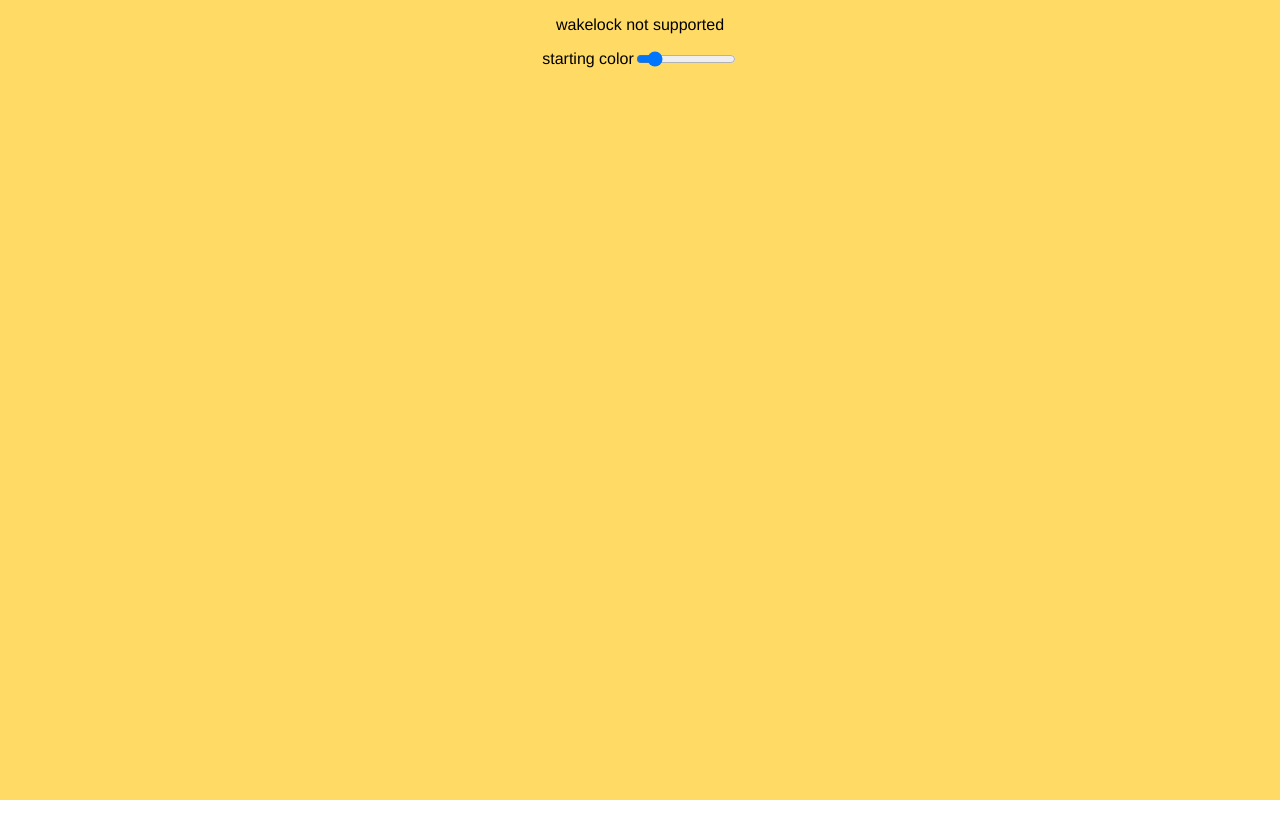
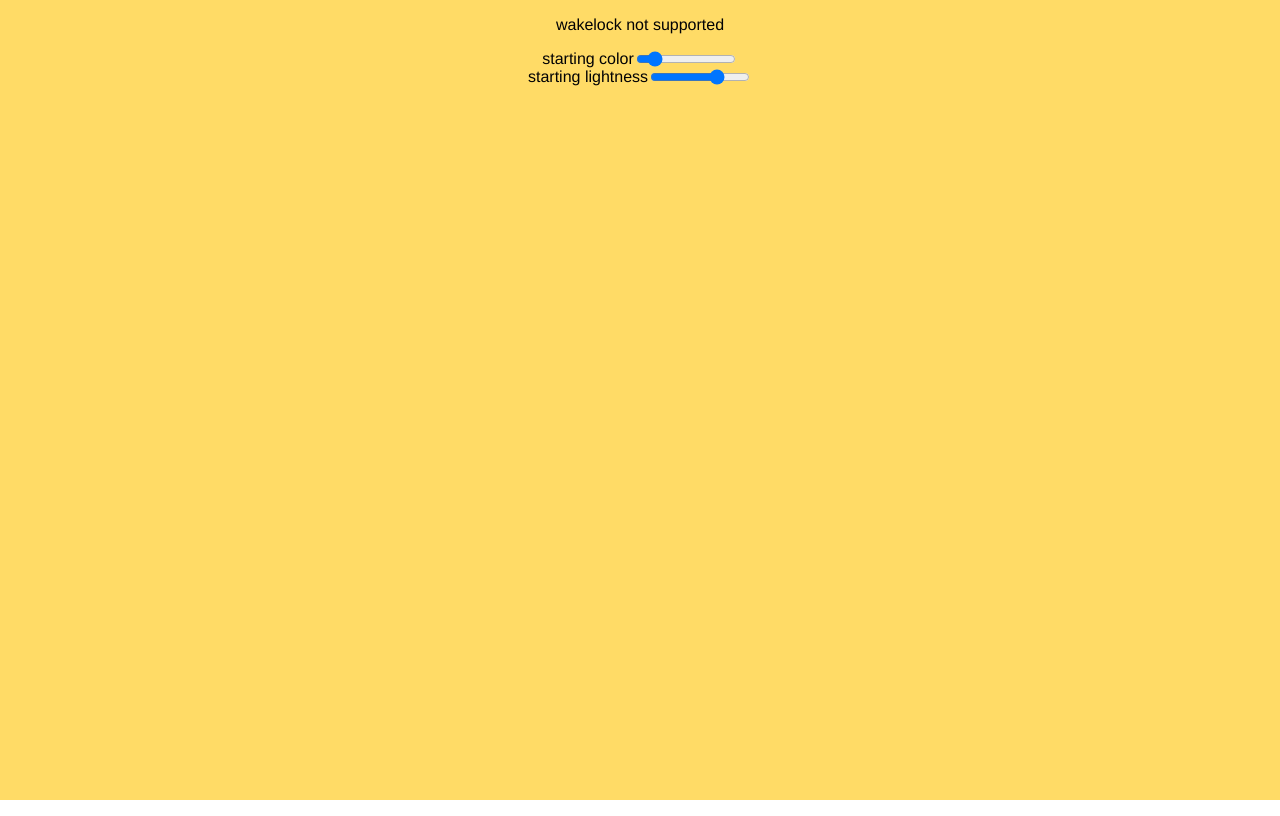
Before and after one commit to DecentLabs/lightproject, a Vue app: page / in a window 1280 px wide. Built offline with nearby package versions, Linux system fonts and the light colour scheme.

Commit message:
add lightness settings

```diff
--- a/src/App.vue
+++ b/src/App.vue
@@ -1,6 +1,7 @@
 <template>
-  <div id="app" :style="{backgroundColor: bgColor}"
-    @touchstart="onStart" @touchmove="onMove"
+  <div id="app"
+       :class="theme" :style="{backgroundColor: bgColor}"
+       @touchstart="onStart" @touchmove="onMove"
   >
     <p>{{ wakeLockStatus }}</p>
     <settings></settings>
@@ -29,27 +30,23 @@ export default {
   computed: {
     ...mapState([
       'bgColor',
+      'bgLightness',
       'wakeLockStatus'
-    ])
+    ]),
+    theme() {
+      return parseInt(this.bgLightness, 10) < 40 ? 'dark' : 'light'
+    }
   },
   methods: {
     onStart(e) {
-
       this.startX = e.touches[0].clientX
       this.startY = e.touches[0].clientY
-
     },
     onMove(e) {
-      console.log('bef move', this.startY)
-
-      console.log(e.changedTouches)
-
       let posY = e.changedTouches[0].clientY
       let posX = e.changedTouches[0].clientX
       let deltaY = Math.abs(posY - this.startY)
       let deltaX = Math.abs(posX - this.startX)
-
-      console.log(deltaY)
 
       if (deltaY > 0 && deltaX < 10) {
         if  (posY < this.startY) {
@@ -73,7 +70,6 @@ export default {
       this.startX = posX
 
       this.$store.commit('setBgColor', `hsl(${this.hue}, 100%, ${this.lightness}%)`)
-
     }
   },
   mounted() {
@@ -102,4 +98,13 @@ body {
   text-align: center;
   font-family: 'Avenir', Helvetica, Arial, sans-serif;
 }
+
+
+.dark {
+  color: #fefefe;
+}
+
+.light {
+  color: #020204
+}
 </style>
--- a/src/components/settings.vue
+++ b/src/components/settings.vue
@@ -1,7 +1,13 @@
 <template>
   <form>
-    <label>starting color</label>
-    <input type="range" id="hue" name="hue" min="0" max="360" :value="bgHue">
+    <div>
+      <label :class="theme">starting color</label>
+      <input type="range" id="hue" name="hue" min="0" max="360" v-model="bgHue">
+    </div>
+    <div>
+      <label :class="theme">starting lightness</label>
+      <input type="range" id="lightness" name="lightness" min="0" max="100" v-model="bgLightness">
+    </div>
   </form>
 </template>
 
@@ -16,13 +22,19 @@ export default {
         return this.$store.state.bgHue
       },
       set: function(value) {
-        console.log(value)
-        this.$store.commit('setStartingColor', `hsl(${value}, 100%, ${this.lightness}%)`)
+        this.$store.commit('setHue', value)
+        this.$store.commit('setBgColor', `hsl(${value}, 100%, ${this.bgLightness}%)`)
+      }
+    },
+    bgLightness: {
+      get: function() {
+        return this.$store.state.bgLightness
+      },
+      set: function(value) {
+        this.$store.commit('setLightness', value)
+        this.$store.commit('setBgColor', `hsl(${this.bgHue}, 100%, ${value}%)`)
       }
     }
-  },
-  mounted() {
-    this.$store.commit('setStartingColor', `hsl(${this.hue}, 100%, ${this.lightness}%)`)
   }
 }
 </script>
--- a/src/store.js
+++ b/src/store.js
@@ -7,7 +7,8 @@ const store = new Vuex.Store({
   state: {
     wakeLockStatus: '',
     bgColor: '',
-    bgHue: 46
+    bgHue: 46,
+    bgLightness: 70
   },
   getters: {
   },
@@ -18,6 +19,9 @@ const store = new Vuex.Store({
     setHue(state, hue) {
       state.bgHue = hue
     },
+    setLightness(state, lightness) {
+      state.bgLightness = lightness
+    },
     setBgColor(state, color) {
       state.bgColor = color
     }
```
